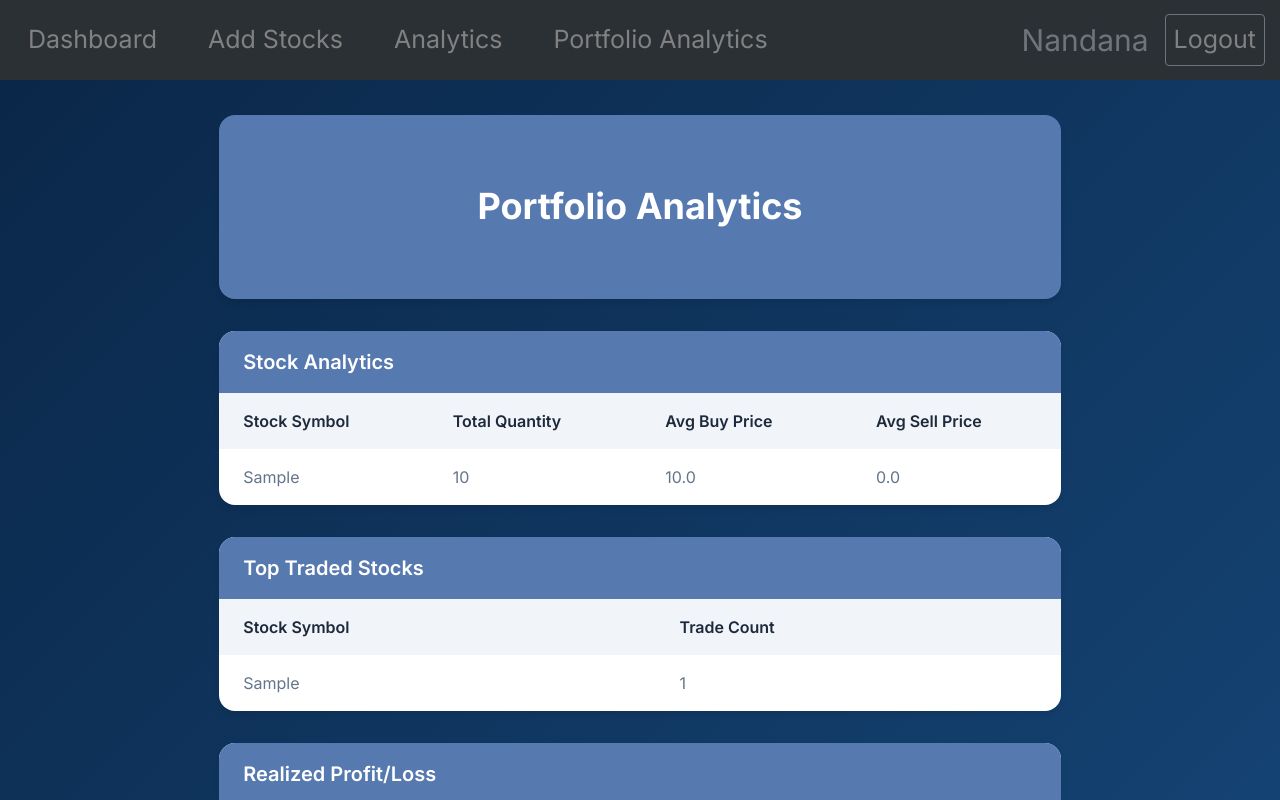
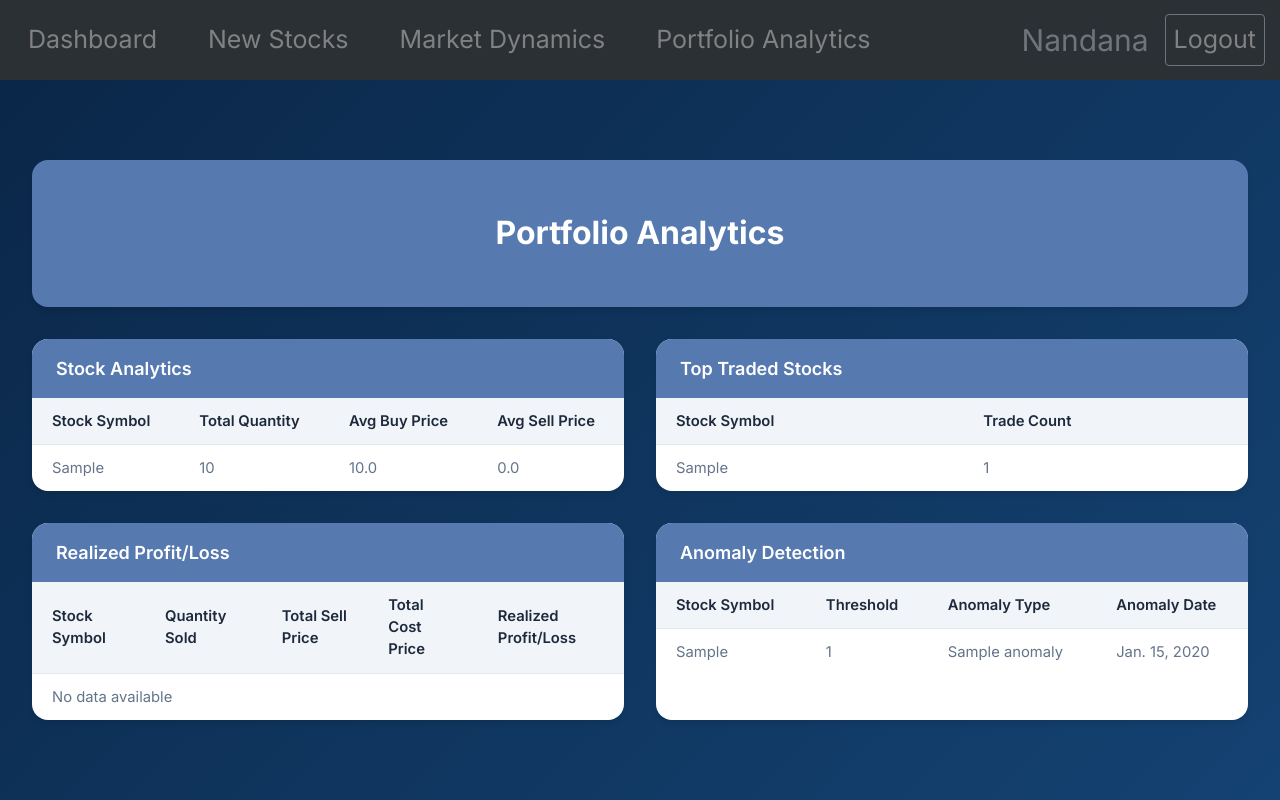
Before and after one commit to m1h1r-a/Stock-Anomaly-Detector, a Django app: page /portfolio_analytics/ in a window 1280 px wide. Run offline with Django 5.2, Linux system fonts and the light colour scheme; a user stored in the database is signed in; tables that the repository leaves empty hold one stand-in row (values such as "Sample post").

Commit message:
anomaly table and changed portfolio analytics layout

```diff
--- a/users/models.py
+++ b/users/models.py
@@ -28,8 +28,12 @@
         db_table = "stock_transactions"  # Use the existing SQL table
 
 
-class test(models.Model):
-    number = models.IntegerField()
+class Anomaly(models.Model):
+    AnomalyID = models.AutoField(primary_key=True)
+    StockSymbol = models.CharField(max_length=10)
+    AnomalyType = models.CharField(max_length=10)
+    AnomalyDate = models.DateField()
+    AlertTimestamp = models.DateTimeField(auto_now_add=True)
 
     class Meta:
-        db_table = "test"
+        db_table = "Anomaly"  # Use the existing SQL table
--- a/users/templates/users/analytics.html
+++ b/users/templates/users/analytics.html
@@ -131,7 +131,7 @@
 </style>
 
 <div class="stock-container">
-    <h2>Stock Portfolio</h2>
+    <h2>Market Dynamics</h2>
     <div id="spike-alert" class="stock-alert spike-message">Nothing detected</div>
     <div id="drop-alert" class="stock-alert drop-message">Nothing detected</div>
     <div id="stock-list"></div>
--- a/users/templates/users/base.html
+++ b/users/templates/users/base.html
@@ -123,8 +123,8 @@
         {% if request.user.is_authenticated %}
             <div class="navbar navbar-expand-lg bg-body-tertiary" data-bs-theme="dark">
                 <a href="/portfolio">Dashboard</a>
-                <a href="/portfolio/add-stocks">Add Stocks</a>
-                <a href="/analytics">Analytics</a>
+                <a href="/portfolio/add-stocks">New Stocks</a>
+                <a href="/analytics">Market Dynamics</a>
                 <a href="/portfolio_analytics">Portfolio Analytics</a>
                 <div class="ms-auto d-flex align-items-center">
                     <span class="text-secondary me-3" style="font-size: 30px;">{{ request.user.username }}</span>
--- a/users/templates/users/portfolio_analytics.html
+++ b/users/templates/users/portfolio_analytics.html
@@ -24,14 +24,14 @@
     }
 
     .container {
-            max-width: 1200px;
-            margin: 8rem auto 2rem auto; /* Increased top margin to 8rem */
-            padding: 0 1.5rem;
+        max-width: 1600px;
+        margin: 2rem auto;
+        padding: 0 2rem;
     }
 
     .header {
         background: linear-gradient(135deg, var(--primary-color), var(--secondary-color));
-            padding: 2.5rem 0;
+        padding: 1.5rem 0;
         margin-bottom: 2rem;
         border-radius: 1rem;
         box-shadow: 0 4px 6px -1px rgba(0, 0, 0, 0.1);
@@ -40,16 +40,21 @@
     h1 {
         text-align: center;
         color: white;
-            font-size: 2.25rem;
+        font-size: 2rem;
         font-weight: 700;
         margin: 0;
+    }
+
+    .sections-container {
+        display: grid;
+        grid-template-columns: repeat(2, 1fr);
+        gap: 2rem;
     }
 
     .section {
         background: var(--card-background);
         border-radius: 1rem;
         box-shadow: 0 4px 6px -1px rgba(0, 0, 0, 0.1);
-            margin-bottom: 2rem;
         overflow: hidden;
     }
 
@@ -57,27 +62,27 @@
         background-color: var(--primary-color);
         padding: 1rem 1.5rem;
         color: white;
-            font-size: 1.25rem;
+        font-size: 1.125rem;
         font-weight: 600;
     }
 
     table {
         width: 100%;
         border-collapse: collapse;
+        font-size: 0.925rem;
+    }
+
+    th, td {
+        padding: 0.75rem 1.25rem;
+        border-bottom: 1px solid var(--border-color);
+        color: var(--text-secondary);
+        text-align: left;
     }
 
     th {
         background-color: #f1f5f9;
         color: var(--text-primary);
         font-weight: 600;
-            text-align: left;
-            padding: 1rem 1.5rem;
-        }
-
-        td {
-            padding: 1rem 1.5rem;
-            border-bottom: 1px solid var(--border-color);
-            color: var(--text-secondary);
     }
 
     tr:last-child td {
@@ -89,14 +94,14 @@
     }
 
     /* Responsive Design */
-        @media (max-width: 768px) {
+    @media (max-width: 1024px) {
         .container {
-                padding: 0 1rem;
-                margin: 1rem auto;
+            margin: 1.5rem auto;
+            padding: 0 1.5rem;
         }
 
         .header {
-                padding: 1.5rem 0;
+            padding: 1.25rem 0;
             margin-bottom: 1.5rem;
         }
 
@@ -104,12 +109,17 @@
             font-size: 1.75rem;
         }
 
+        .sections-container {
+            grid-template-columns: 1fr;
+            gap: 1.5rem;
+        }
+
         .section-header {
-                font-size: 1.125rem;
+            font-size: 1rem;
         }
 
         th, td {
-                padding: 0.75rem 1rem;
+            padding: 0.625rem 1rem;
             font-size: 0.875rem;
         }
 
@@ -121,20 +131,25 @@
     }
 </style>
 
-    <div class="container mt-100">
+<div class="container">
     <div class="header">
         <h1>Portfolio Analytics</h1>
     </div>
 
+    <div class="sections-container">
+        <!-- Stock Analytics Section -->
         <div class="section">
             <div class="section-header">Stock Analytics</div>
             <table>
+                <thead>
                     <tr>
                         <th>Stock Symbol</th>
                         <th>Total Quantity</th>
                         <th>Avg Buy Price</th>
                         <th>Avg Sell Price</th>
                     </tr>
+                </thead>
+                <tbody>
                     {% for stock in stock_analytics %}
                     <tr>
                         <td>{{ stock.stock_symbol }}</td>
@@ -142,29 +157,45 @@
                         <td>{{ stock.avg_buy_price }}</td>
                         <td>{{ stock.avg_sell_price }}</td>
                     </tr>
+                    {% empty %}
+                    <tr>
+                        <td colspan="4">No data available</td>
+                    </tr>
                     {% endfor %}
+                </tbody>
             </table>
         </div>
 
+        <!-- Top Traded Stocks Section -->
         <div class="section">
             <div class="section-header">Top Traded Stocks</div>
             <table>
+                <thead>
                     <tr>
                         <th>Stock Symbol</th>
                         <th>Trade Count</th>
                     </tr>
+                </thead>
+                <tbody>
                     {% for top_stock in top_traded_stocks %}
                     <tr>
                         <td>{{ top_stock.stock_symbol }}</td>
                         <td>{{ top_stock.trade_count }}</td>
                     </tr>
+                    {% empty %}
+                    <tr>
+                        <td colspan="2">No data available</td>
+                    </tr>
                     {% endfor %}
+                </tbody>
             </table>
         </div>
 
+        <!-- Realized Profit/Loss Section -->
         <div class="section">
             <div class="section-header">Realized Profit/Loss</div>
             <table>
+                <thead>
                     <tr>
                         <th>Stock Symbol</th>
                         <th>Quantity Sold</th>
@@ -172,6 +203,8 @@
                         <th>Total Cost Price</th>
                         <th>Realized Profit/Loss</th>
                     </tr>
+                </thead>
+                <tbody>
                     {% for profit_loss in profit_loss_list %}
                     <tr>
                         <td>{{ profit_loss.stock_symbol }}</td>
@@ -180,10 +213,44 @@
                         <td>{{ profit_loss.total_cost_price }}</td>
                         <td>{{ profit_loss.realized_profit_loss }}</td>
                     </tr>
+                    {% empty %}
+                    <tr>
+                        <td colspan="5">No data available</td>
+                    </tr>
                     {% endfor %}
+                </tbody>
+            </table>
+        </div>
+
+        <!-- Anomaly Detection Section -->
+        <div class="section">
+            <div class="section-header">Anomaly Detection</div>
+            <table>
+                <thead>
+                    <tr>
+                        <th>Stock Symbol</th>
+                        <th>Threshold</th>
+                        <th>Anomaly Type</th>
+                        <th>Anomaly Date</th>
+                    </tr>
+                </thead>
+                <tbody>
+                    {% for anomaly in portfolio_data %}
+                    <tr>
+                        <td>{{ anomaly.stock_symbol }}</td>
+                        <td>{{ anomaly.threshold }}</td>
+                        <td>{{ anomaly.anomaly_type }}</td>
+                        <td>{{ anomaly.anomaly_date }}</td>
+                    </tr>
+                    {% empty %}
+                    <tr>
+                        <td colspan="4">No anomaly data available</td>
+                    </tr>
+                    {% endfor %}
+                </tbody>
             </table>
         </div>
     </div>
-
+</div>
 
 {% endblock %}
--- a/users/views.py
+++ b/users/views.py
@@ -1,6 +1,6 @@
 import json
 from datetime import datetime
-
+from datetime import date
 import requests
 from django.contrib import messages
 from django.contrib.auth import authenticate, login, logout
@@ -265,8 +265,18 @@
         if current_price != stored_price:
             if change_percent >= threshold:
                 spike_detected.append(symbol)  # Add to spike list if positive change exceeds threshold
+                with connection.cursor() as cursor:
+                    cursor.execute("""
+                        INSERT INTO Anomaly (StockSymbol, AnomalyType, AnomalyDate)
+                        VALUES (%s, %s, %s)
+                    """, [symbol, 'Spike', date.today()])  # 'Spike' is the AnomalyType
             elif change_percent <= -threshold:
                 drop_detected.append(symbol)  # Add to drop list if negative change exceeds threshold
+                with connection.cursor() as cursor:
+                    cursor.execute("""
+                        INSERT INTO Anomaly (StockSymbol, AnomalyType, AnomalyDate)
+                        VALUES (%s, %s, %s)
+                    """, [symbol, 'Drop', date.today()])  # 'Spike' is the AnomalyType
 
             with connection.cursor() as cursor:
                 cursor.callproc(
@@ -461,6 +471,30 @@
             for row in cursor.fetchall()
         ]
 
+    # Query 3: Get the stock symbols with their current prices and thresholds from the portfolio table
+    with connection.cursor() as cursor:
+        cursor.execute(
+            """
+            SELECT p.stock_symbol, p.threshold, a.anomalytype, a.anomalydate
+            FROM portfolio p
+            JOIN anomaly a ON p.stock_symbol = a.stocksymbol
+            WHERE p.user_id = %s
+            """,
+            [user_id],
+        )
+
+        portfolio_data = [
+            {
+                "stock_symbol": row[0],
+                "threshold": row[1],
+                "anomaly_type": row[2],
+                "anomaly_date": row[3],
+            }
+            for row in cursor.fetchall()
+        ]
+        print(portfolio_data)
+
+
     # Get all unique stock symbols for the user
     share_name = (
         StockTransaction.objects.filter(user_id=user_id)
@@ -520,6 +554,7 @@
         "stock_analytics": stock_analytics,
         "top_traded_stocks": top_traded_stocks,
         "profit_loss_list": profit_loss_list,
+        "portfolio_data" : portfolio_data
     }
 
     return render(request, "users/portfolio_analytics.html", context)
```
Also changed, not shown: users/migrations/0011_anomaly_delete_test.py (added). Lines whose indentation alone changed are shown as unchanged.
